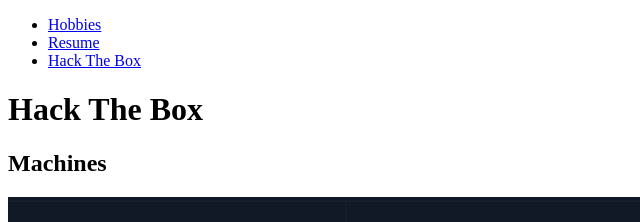
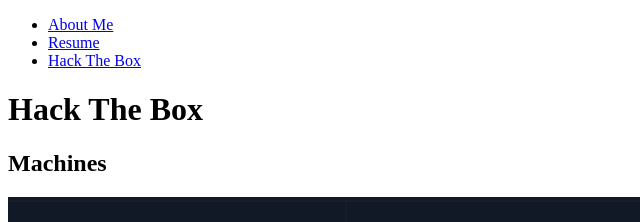
Before and after one commit to pharleg/itmd_361_project1, a plain HTML site: page hackthebox.html in a window 1280 px wide. Shown: the top 222 px of the page, 0-640 px from the left. Drawn offline with Linux system fonts and the light colour scheme.

Commit message:
Update HTML
ensure all header information is the same.

```diff
--- a/hackthebox.html
+++ b/hackthebox.html
@@ -9,7 +9,7 @@
     <header>
         <nav>
           <ul>
-            <li><a href="index.html">Hobbies</a></li>
+            <li><a href="index.html">About Me</a></li>
             <li><a href="resume.html">Resume</a></li>
             <li><a href="hackthebox.html">Hack The Box</a></li>
           </ul>
```
Also changed, not shown: index.html (+1 -1 lines), resume.html (+1 -1 lines).
